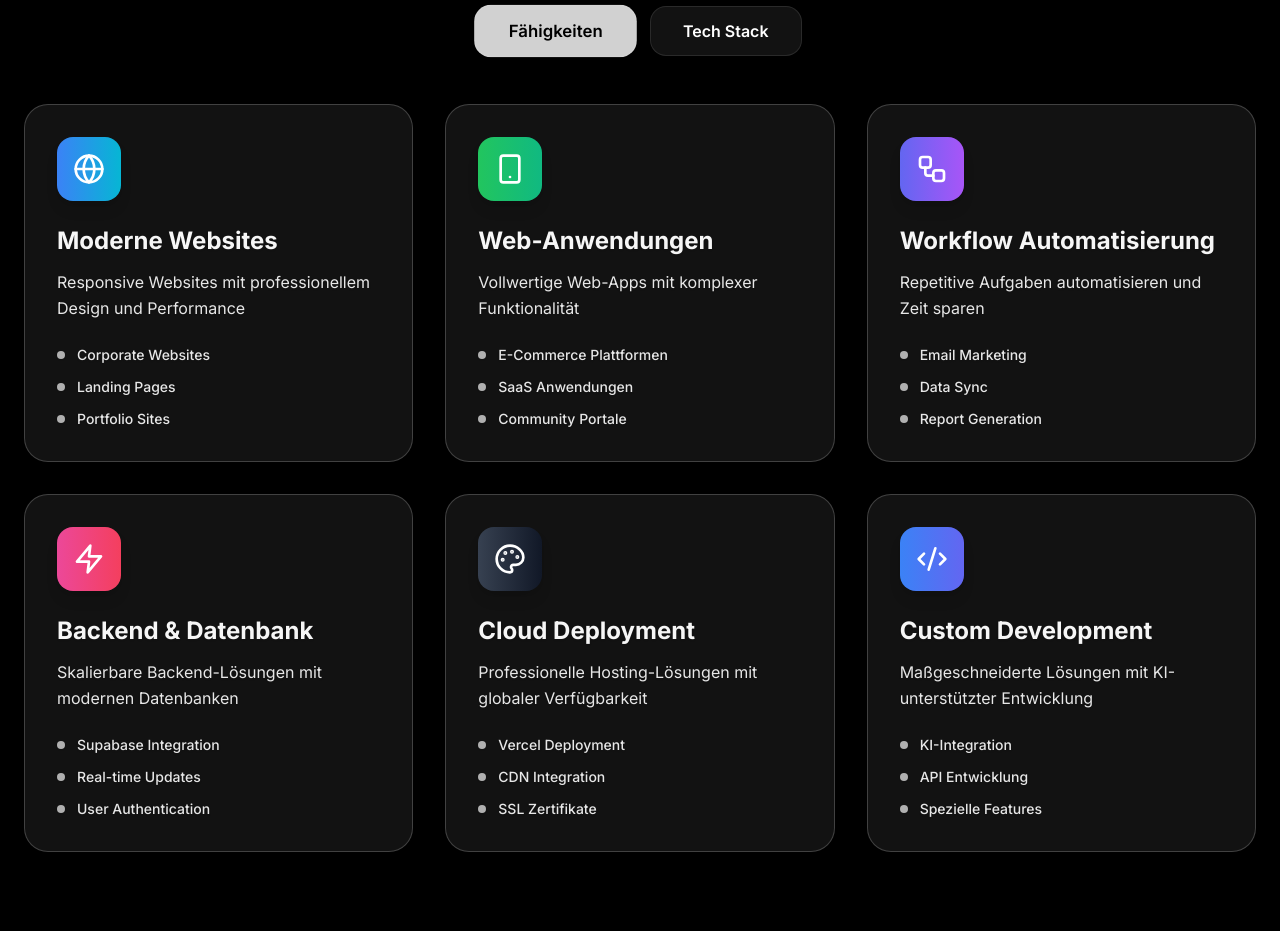
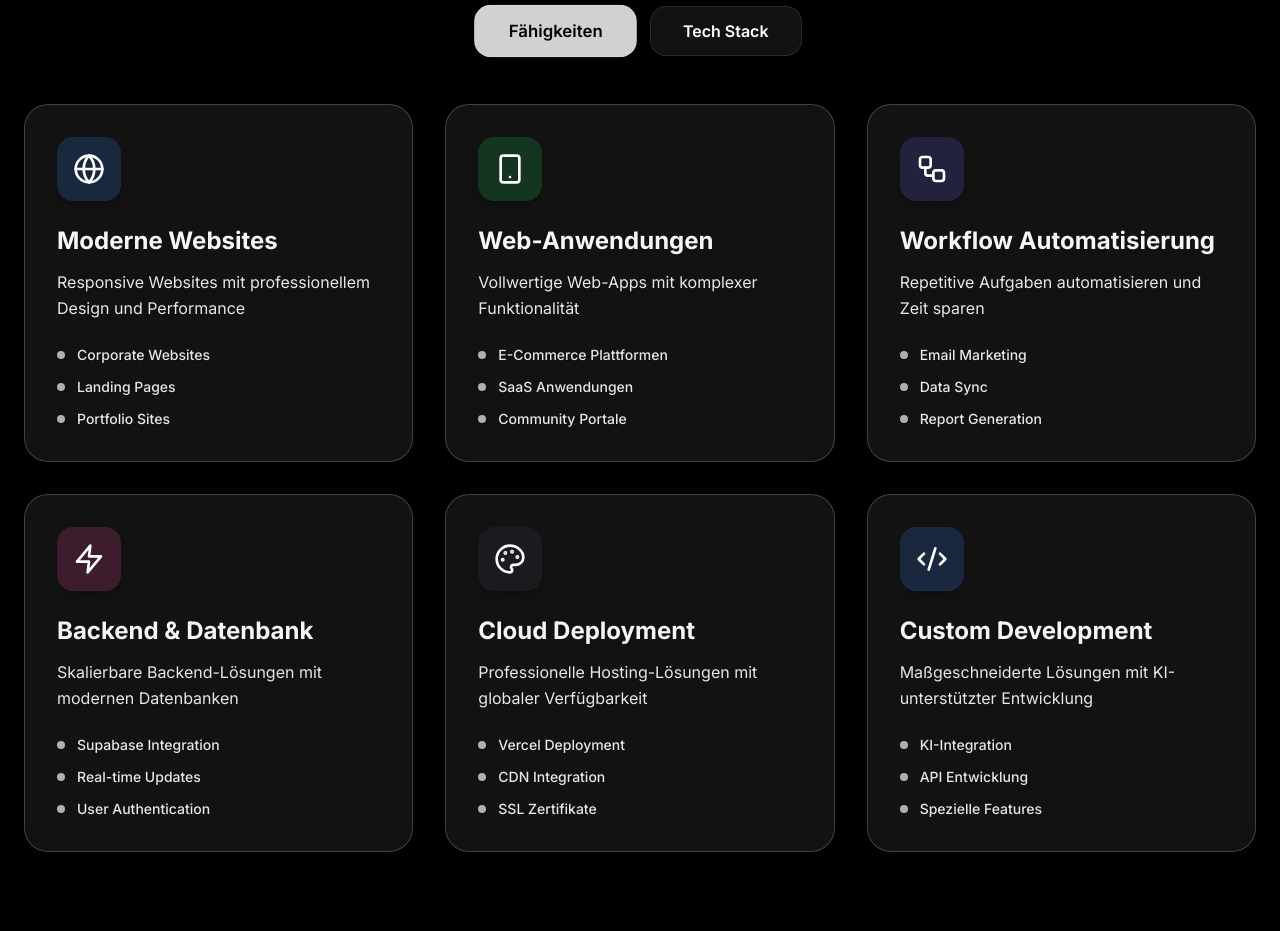
Before and after one commit to macxnet80/macario.dev, a Next.js app: page / in a window 1280 px wide. Shown: the part 2580-3511 px from the top of the page. Built offline with nearby package versions, Linux system fonts and the light colour scheme; no server answers; the database is empty.

Commit message:
Add background color properties to skillsTab in SkillsSection for enhanced visual differentiation of skill categories.

```diff
--- a/components/SkillsSection.tsx
+++ b/components/SkillsSection.tsx
@@ -11,12 +11,38 @@ import {
   Palette,
   Triangle,
   Code2,
-  Workflow
+  Workflow,
+  LucideIcon
 } from 'lucide-react'
 import { useState } from 'react'
 
+// Type definitions
+type ToolItem = {
+  logo: string
+  title: string
+  description: string
+  features: string[]
+  color: string
+  bgColor: string
+}
 
-const tools = [
+type SkillItem = {
+  icon: LucideIcon
+  title: string
+  description: string
+  features: string[]
+  color: string
+  bgColor: string
+}
+
+type CombinedItem = ToolItem | SkillItem
+
+// Type guard functions
+const isToolItem = (item: CombinedItem): item is ToolItem => {
+  return 'logo' in item
+}
+
+const tools: ToolItem[] = [
   {
     logo: '/Logos/cursor_logo.png',
     title: 'Cursor',
@@ -97,7 +123,7 @@ const tools = [
   },
 ]
 
-const skillsTab = [
+const skillsTab: SkillItem[] = [
   {
     icon: Globe,
     title: 'Moderne Websites',
@@ -108,6 +134,7 @@ const skillsTab = [
       'Portfolio Sites',
     ],
     color: 'from-blue-500 to-cyan-500',
+    bgColor: 'bg-blue-500/20',
   },
   {
     icon: Smartphone,
@@ -119,6 +146,7 @@ const skillsTab = [
       'Community Portale',
     ],
     color: 'from-green-500 to-emerald-500',
+    bgColor: 'bg-green-500/20',
   },
   {
     icon: Workflow,
@@ -130,6 +158,7 @@ const skillsTab = [
       'Report Generation',
     ],
     color: 'from-indigo-500 to-purple-500',
+    bgColor: 'bg-indigo-500/20',
   },
   {
     icon: Zap,
@@ -141,6 +170,7 @@ const skillsTab = [
       'User Authentication',
     ],
     color: 'from-pink-500 to-rose-500',
+    bgColor: 'bg-pink-500/20',
   },
   {
     icon: Palette,
@@ -152,6 +182,7 @@ const skillsTab = [
       'SSL Zertifikate',
     ],
     color: 'from-gray-700 to-gray-900',
+    bgColor: 'bg-gray-700/20',
   },
   {
     icon: Code2,
@@ -163,13 +194,14 @@ const skillsTab = [
       'Spezielle Features',
     ],
     color: 'from-blue-500 to-indigo-500',
+    bgColor: 'bg-blue-500/20',
   },
 ]
 
 export default function SkillsSection() {
   const [tab, setTab] = useState<'tools' | 'skills'>('skills')
 
-  const activeData = tab === 'tools' ? tools : skillsTab
+  const activeData: CombinedItem[] = tab === 'tools' ? tools : skillsTab
 
   return (
     <section id="skills-section" className="py-20 px-6 bg-black">
@@ -219,7 +251,7 @@ export default function SkillsSection() {
             >
               <div className="rounded-3xl p-8 border border-white/20 bg-[#121212] hover:bg-[#1a1a1a] transition-all duration-300 shadow-xl">
                 <div className={`w-16 h-16 rounded-2xl ${item.bgColor || `bg-gradient-to-r ${item.color}`} p-3 mb-6 flex items-center justify-center shadow-lg`}>
-                  {item.logo ? (
+                  {isToolItem(item) ? (
                     <Image
                       src={item.logo}
                       alt={`${item.title} Logo`}
--- a/next.config.js
+++ b/next.config.js
@@ -30,7 +30,7 @@ const nextConfig = {
 
   // Experimentelle Features für bessere Performance
   experimental: {
-    optimizeCss: true,
+    // optimizeCss: true, // Deaktiviert wegen critters Fehler
     optimizePackageImports: ['lucide-react', 'framer-motion'],
   },
 
```
